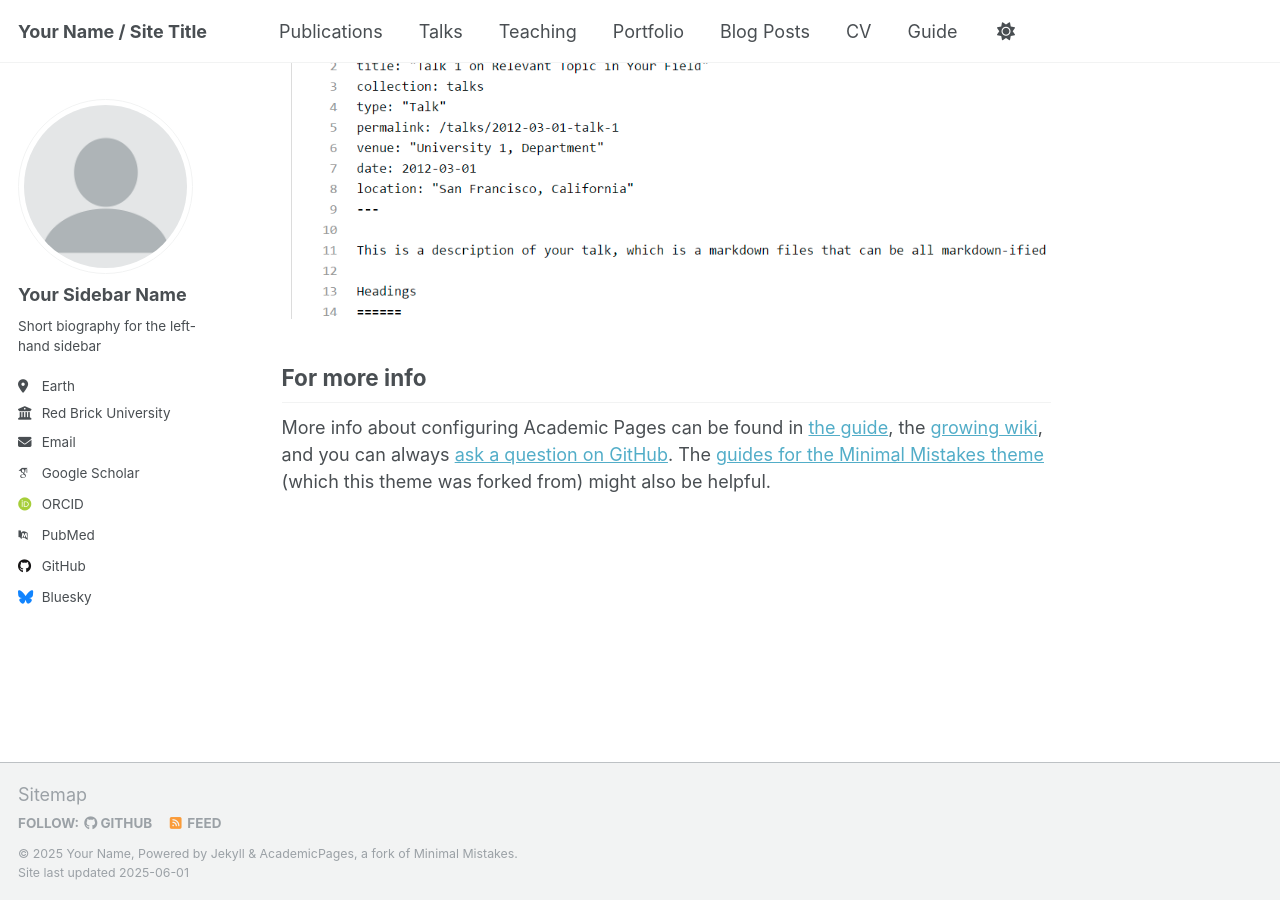
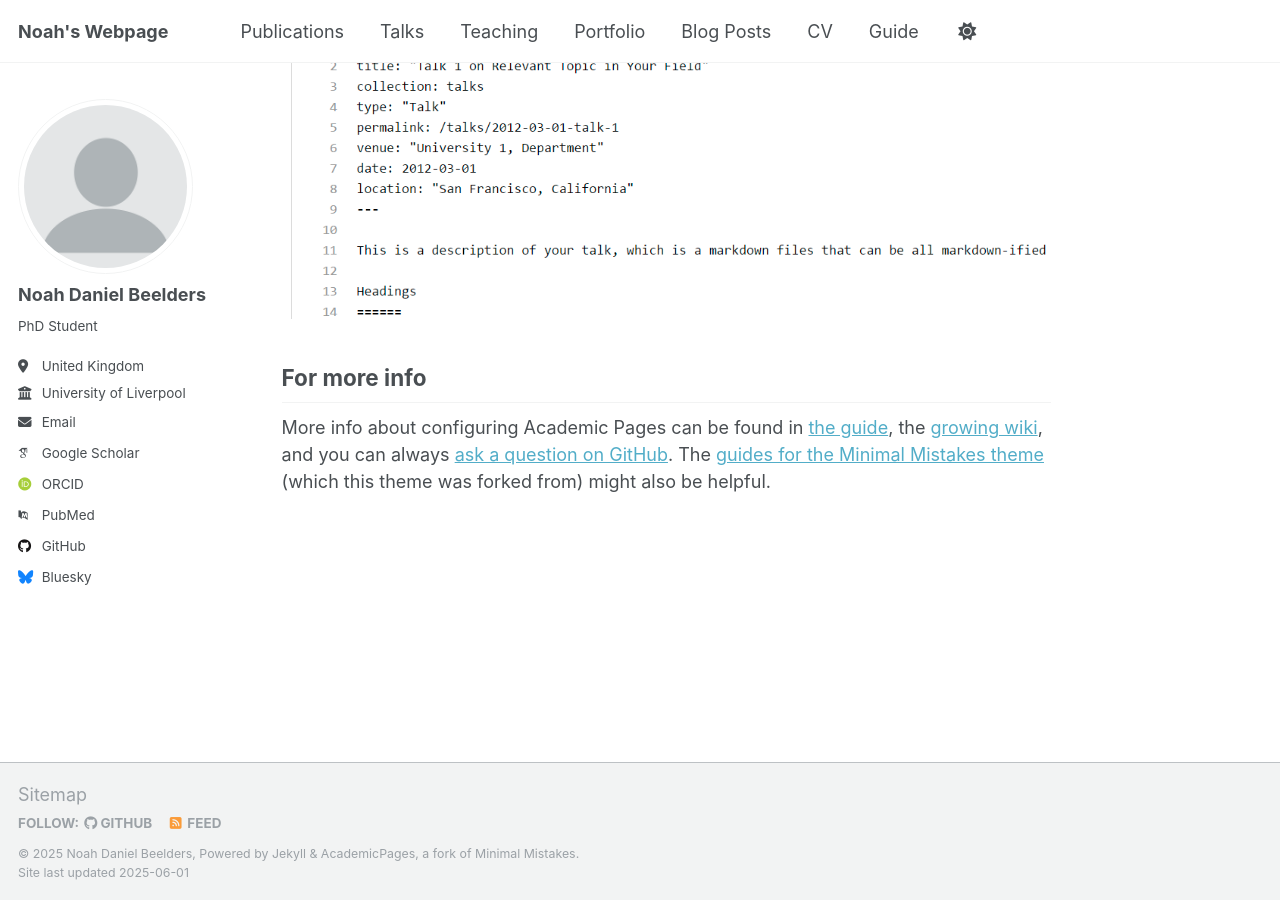
Before and after one commit to NoahBeelders/noahbeelders.github.io, a Jekyll site: the page built from _pages/about.md, in a window 1280 px wide and 900 px high, scrolled down 2636 px. Built offline with Jekyll 4.4.1, drawn with Linux system fonts in a browser that asks for light colours; some web fonts are replaced.

Commit message:
_config.yml

```diff
--- a/_config.yml
+++ b/_config.yml
@@ -9,9 +9,9 @@
 # Basic Site Settings
 locale                   : "en-US"
 site_theme               : "default"
-title                    : "Your Name / Site Title"
+title                    : "Noah's Webpage"
 title_separator          : "-"
-name                     : &name "Your Name"
+name                     : &name "Noah Daniel Beelders"
 description              : &description "personal description"
 url                      : https://academicpages.github.io # the base hostname & protocol for your site e.g. "https://[your GitHub username].github.io" or if you already have some other page hosted on Github then use "https://[your GitHub username].github.io/[Your Repo Name]"
 baseurl                  : "" # the subpath of your site, e.g. "/blog"
@@ -23,13 +23,13 @@ repository               : "academicpages/academicpages.github.io"
 author:
   # Biographic information
   avatar           : "profile.png"
-  name             : "Your Sidebar Name"
+  name             : "Noah Daniel Beelders"
   pronouns         : # example: "she/her"
-  bio              : "Short biography for the left-hand sidebar"
-  location         : "Earth"
-  employer         : "Red Brick University"
+  bio              : "PhD Student"
+  location         : "United Kingdom"
+  employer         : "University of Liverpool"
   uri              : # URL
-  email            : "none@example.org"
+  email            : "n.beelders@liverpool.ac.uk"
 
   # Academic websites
   academia         : # URL
```
